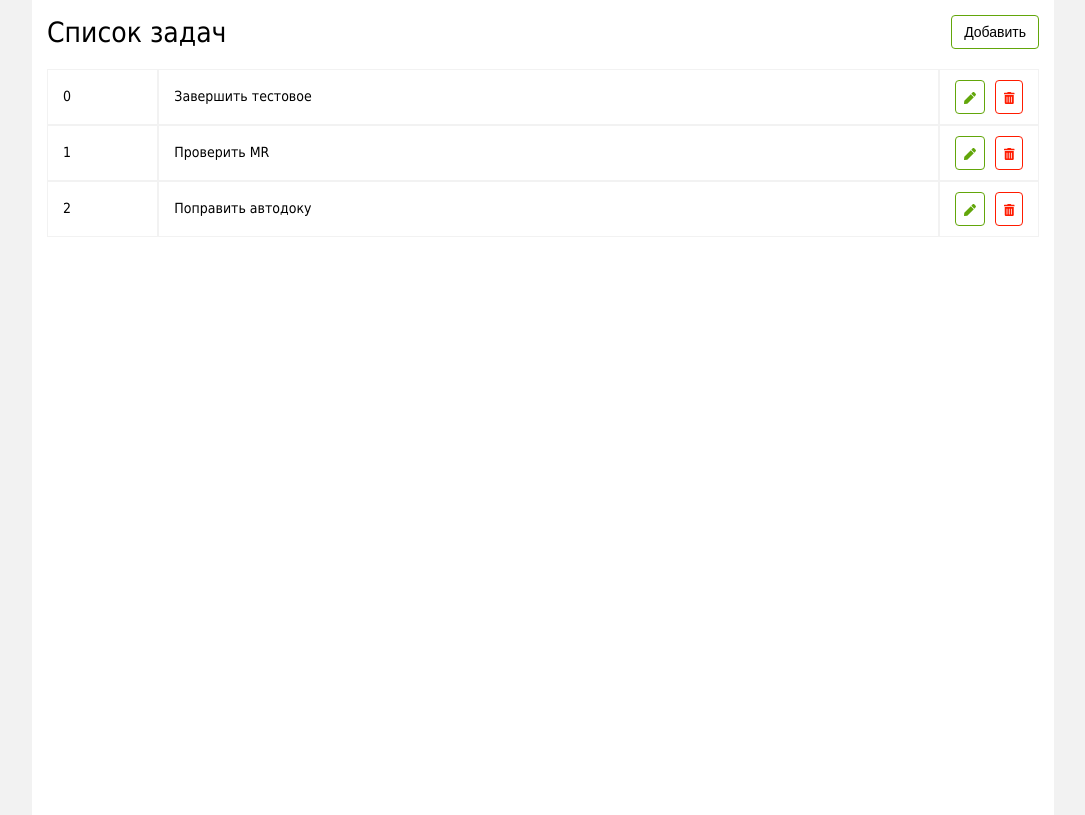
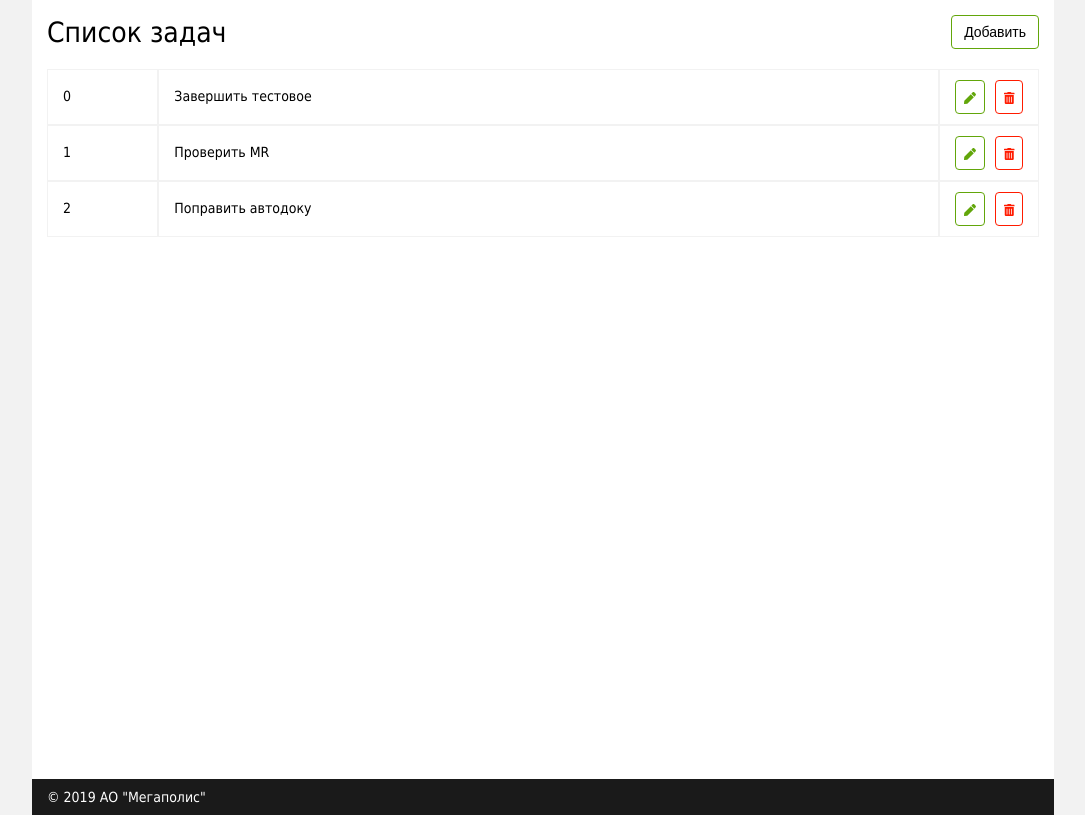
Before and after one commit to azinit/task-manager, a React (Create React App) app: page / in a window 1280 px wide. Shown: the whole page, without its empty margins (97-1182 px from the left). Built offline with nearby package versions, Linux system fonts and the light colour scheme.

Commit message:
add footer

```diff
--- /dev/null
+++ b/src/components/footer/footer.scss
@@ -0,0 +1,11 @@
+$dark: #1a1a1a;
+
+.footer {
+    background-color: $dark;
+    color: #fff;
+    padding: 10px 15px;
+    margin-left: -15px;
+    margin-right: -15px;
+    margin-bottom: 0;
+    // transform: translateY(-15px);
+}
--- /dev/null
+++ b/src/components/footer/footer.tsx
@@ -0,0 +1,12 @@
+import React from 'react'
+import './footer.scss'
+
+const Footer: React.FC = () => {
+    return (
+        <div className="footer">
+            © 2019 АО "Мегаполис"
+        </div>
+    )
+}
+
+export default Footer
--- a/src/pages/Edit.tsx
+++ b/src/pages/Edit.tsx
@@ -6,6 +6,7 @@ import Header from '../components/header/header';
 import { ITask } from '../interfaces';
 import { FontAwesomeIcon } from '@fortawesome/react-fontawesome';
 import { faTrashAlt } from '@fortawesome/free-solid-svg-icons';
+import Footer from '../components/footer/footer';
 
 interface RequestParameters {
     match: {
@@ -35,6 +36,7 @@ const EditPage: React.FC<Config> = (props) => {
                 <div className="main">
                     <TodoEdit task={task}/>
                 </div>
+                <Footer/>
             </div>
         </div>
     )
--- a/src/pages/List.tsx
+++ b/src/pages/List.tsx
@@ -3,6 +3,7 @@ import { ITask } from '../interfaces'
 import Header from '../components/header/header'
 import TodoList from '../components/todo-list/todo-list'
 import TodoContext, { initialTasks } from '../context/todo-context'
+import Footer from '../components/footer/footer'
 
 
 const List: React.FC = () => {
@@ -38,6 +39,7 @@ const List: React.FC = () => {
                     <div className="main">
                         <TodoList classes="app__todo-list" tasks={tasks} />
                     </div>
+                    <Footer/>
                 </div>
             </div>
         </TodoContext.Provider>
```
